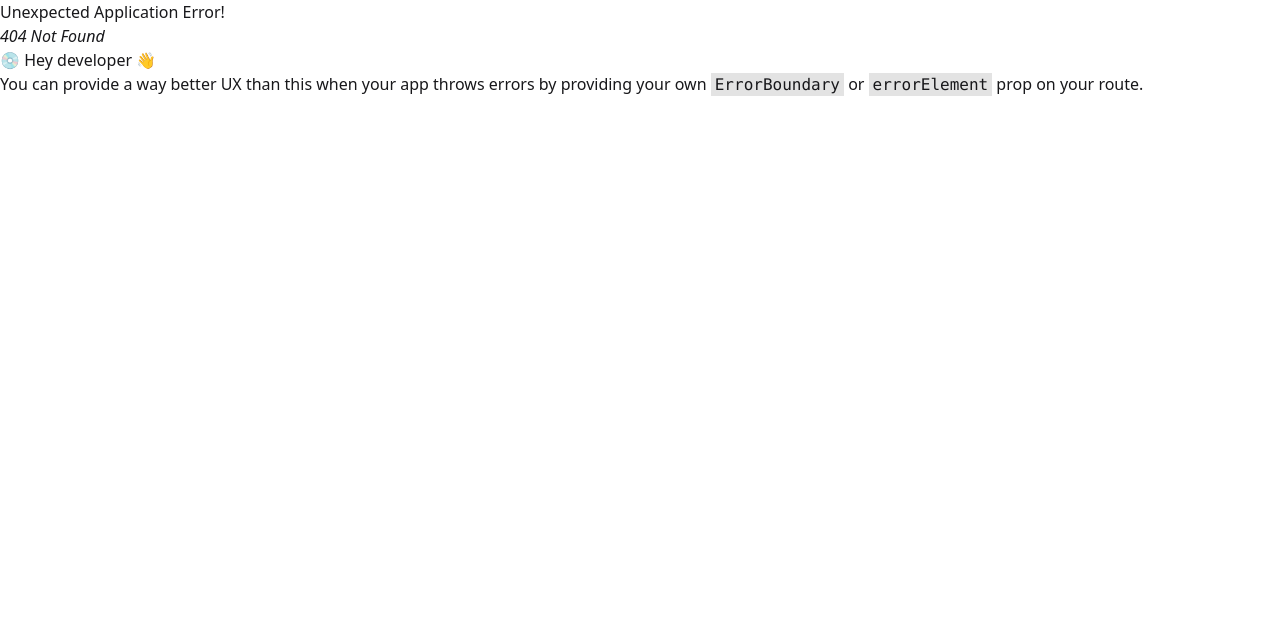
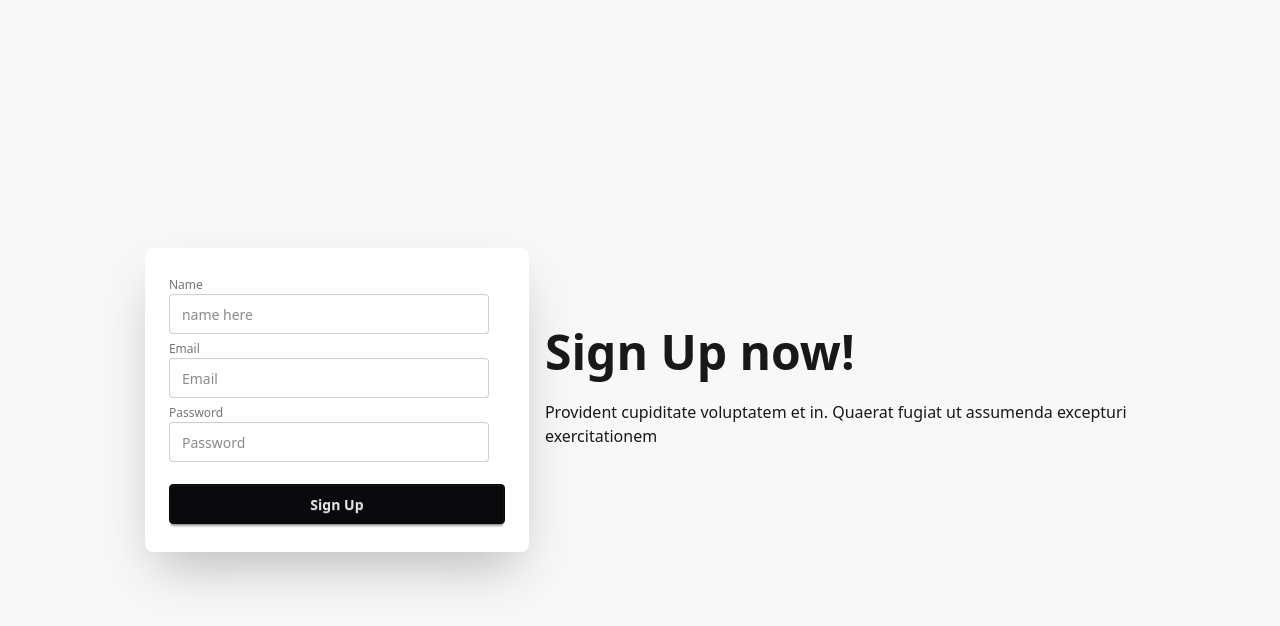
Before and after one commit to ismail-hasan/resturent-client, a React (Vite) app: page /signup in a window 1280 px wide. Before the commit this address had no page. Shown: the top 626 px of the page. Built offline with nearby package versions, Linux system fonts and the light colour scheme.

Commit message:
sign up add

```diff
--- a/package.json
+++ b/package.json
@@ -11,6 +11,7 @@
   },
   "dependencies": {
     "@tailwindcss/vite": "^4.0.14",
+    "firebase": "^11.5.0",
     "react": "^19.0.0",
     "react-dom": "^19.0.0",
     "react-responsive-carousel": "^3.2.23",
--- /dev/null
+++ b/src/FireBase/FireBase.init.jsx
@@ -0,0 +1,21 @@
+// Import the functions you need from the SDKs you need
+import { initializeApp } from "firebase/app";
+import { getAuth } from "firebase/auth";
+// TODO: Add SDKs for Firebase products that you want to use
+// https://firebase.google.com/docs/web/setup#available-libraries
+
+// Your web app's Firebase configuration
+const firebaseConfig = {
+  apiKey: import.meta.env.VITE_apiKey,
+  authDomain: import.meta.env.VITE_authDomain,
+  projectId: import.meta.env.VITE_projectId,
+  storageBucket: import.meta.env.VITE_storageBucket,
+  messagingSenderId: import.meta.env.VITE_messagingSenderId,
+  appId: import.meta.env.VITE_appId
+};
+
+// Initialize Firebase
+const app = initializeApp(firebaseConfig);
+const auth = getAuth(app)
+
+export default auth
--- a/src/Layout/Layout.jsx
+++ b/src/Layout/Layout.jsx
@@ -6,14 +6,15 @@ import Footer from '../Shared/Footer';
 const Layout = () => {
 
     const loginLocation = useLocation()
-    console.log(loginLocation)
+
+    const noLoginRegister = loginLocation.pathname === "/login" || loginLocation.pathname === "/signup"
 
     return (
         <div>
 
-            {loginLocation.pathname === "/login" || <Navbar></Navbar>}
+            {noLoginRegister || <Navbar></Navbar>}
             <Outlet></Outlet>
-            {loginLocation.pathname === "/login" || <Footer></Footer>}
+            {noLoginRegister || <Footer></Footer>}
         </div>
     );
 };
--- a/src/Pages/Login/Login.jsx
+++ b/src/Pages/Login/Login.jsx
@@ -1,16 +1,34 @@
-import React from 'react';
+import React, { useEffect, useRef } from 'react';
+import { loadCaptchaEnginge, LoadCanvasTemplate, LoadCanvasTemplateNoReload, validateCaptcha } from 'react-simple-captcha';
+const Login = () => {
 
-const Login = () => {
+    const inputCaptcha = useRef()
+
+
+    useEffect(() => {
+
+        loadCaptchaEnginge(6)
+    }, [])
+
+
+
 
     const handleLogin = e => {
 
         e.preventDefault()
         const email = e.target.email.value
         const password = e.target.password.value
+        const captcha = inputCaptcha.current.value
 
-        const logInInfo = { email, password }
-        console.log(logInInfo)
+        if (validateCaptcha(captcha) == true) {
+            const logInInfo = { email, password }
+            console.log(logInInfo)
+        }
+
     }
+
+
+
 
 
     return (
@@ -25,11 +43,21 @@ const Login = () => {
                 <div className="card bg-base-100 w-full max-w-sm shrink-0 shadow-2xl">
                     <form onSubmit={handleLogin} className="card-body">
                         <fieldset className="fieldset">
-                            <label className="fieldset-label">Email</label>
-                            <input type="email" name='email' className="input" placeholder="Email" />
-                            <label className="fieldset-label">Password</label>
-                            <input name='password' type="password" className="input" placeholder="Password" />
-                            <div><a className="link link-hover">Forgot password?</a></div>
+                            <div>
+                                <label className="fieldset-label">Email</label>
+                                <input required type="email" name='email' className="input" placeholder="Email" />
+                            </div>
+
+                            <div>
+                                <label className="fieldset-label">Password</label>
+                                <input required name='password' type="password" className="input" placeholder="Password" />
+                            </div>
+
+                            <div>
+                                <LoadCanvasTemplate />
+                                <input required ref={inputCaptcha} name='captcha' type="text" className="input" placeholder="Type Captcha" />
+                            </div>
+
                             <button className="btn btn-neutral mt-4">Login</button>
                         </fieldset>
                     </form>
--- a/src/Pages/Order/Order.jsx
+++ b/src/Pages/Order/Order.jsx
@@ -13,7 +13,6 @@ const Order = () => {
     const categoryData = ["salad", 'pizza', 'soups', 'dessert', 'drinks']
     const inisialData = categoryData.indexOf(category)
 
-    console.log(category)
     const [tabIndex, setTabIndex] = useState(inisialData);
 
     const offered = menu.filter(p => p.category === "offered")
--- a/src/Pages/Order/SingleCard.jsx
+++ b/src/Pages/Order/SingleCard.jsx
@@ -2,7 +2,6 @@ import React from 'react';
 
 const SingleCard = ({ singleCard }) => {
 
-    console.log(singleCard)
     const { image, name, price, recipe } = singleCard
     return (
         <div className="card bg-base-100 shadow-sm">
--- /dev/null
+++ b/src/Pages/SignUp/SignUp.jsx
@@ -0,0 +1,39 @@
+import React from 'react';
+
+const SignUp = () => {
+    return (
+        <div className="hero bg-base-200 min-h-screen">
+            <div className="hero-content flex-col lg:flex-row-reverse">
+                <div className="text-center lg:text-left">
+                    <h1 className="text-5xl font-bold">Sign Up now!</h1>
+                    <p className="py-6">
+                        Provident cupiditate voluptatem et in. Quaerat fugiat ut assumenda excepturi exercitationem
+                    </p>
+                </div>
+                <div className="card bg-base-100 w-full max-w-sm shrink-0 shadow-2xl">
+                    <form className="card-body">
+                        <fieldset className="fieldset">
+                            <div>
+                                <label className="fieldset-label">Name</label>
+                                <input  type="name" name='name' className="input" placeholder="name here" />
+                            </div>
+                            <div>
+                                <label className="fieldset-label">Email</label>
+                                <input  type="email" name='email' className="input" placeholder="Email" />
+                            </div>
+
+                            <div>
+                                <label className="fieldset-label">Password</label>
+                                <input  name='password' type="password" className="input" placeholder="Password" />
+                            </div>
+
+                            <button className="btn btn-neutral mt-4">Sign Up</button>
+                        </fieldset>
+                    </form>
+                </div>
+            </div>
+        </div>
+    );
+};
+
+export default SignUp;
--- /dev/null
+++ b/src/Providers/AuthProvider.jsx
@@ -0,0 +1,22 @@
+import React, { createContext, useState } from 'react';
+
+
+
+export const AuthContext = createContext(null)
+const AuthProvider = ({ children }) => {
+    const [user, setUser] = useState({ name: "ismail" })
+    const [loading, setLoading] = useState(true)
+
+    const authInfo = {
+        user,
+        loading
+    }
+
+    return (
+        <AuthContext.Provider value={authInfo}>
+            {children}
+        </AuthContext.Provider>
+    );
+};
+
+export default AuthProvider;
--- a/src/Routes/Rotues.jsx
+++ b/src/Routes/Rotues.jsx
@@ -4,6 +4,7 @@ import HomeLayout from "../Pages/HomePage/HomeLayout";
 import MenuPage from "../Pages/MenuPages.jsx/MenuPage";
 import Order from "../Pages/Order/Order";
 import Login from "../Pages/Login/Login";
+import SignUp from "../Pages/SignUp/SignUp";
 
 const router = createBrowserRouter([
 
@@ -26,6 +27,10 @@ const router = createBrowserRouter([
             {
                 path: "/login",
                 element: <Login></Login>,
+            },
+            {
+                path: "/signup",
+                element: <SignUp></SignUp>,
             }
         ]
     }
--- a/src/Shared/Navbar.jsx
+++ b/src/Shared/Navbar.jsx
@@ -1,7 +1,11 @@
-import React from 'react';
+import React, { useContext } from 'react';
 import { Link } from 'react-router-dom';
+import { AuthContext } from '../Providers/AuthProvider';
 
 const Navbar = () => {
+    const { user } = useContext(AuthContext)
+
+    console.log(user)
 
     const link =
         <>
@@ -10,7 +14,7 @@ const Navbar = () => {
             <li><Link to={"/menu"}>menu</Link></li>
             <li><Link to={"/oder/salad"}>Order</Link></li>
             <li><Link to={"/login"}>Login</Link></li>
-            <li><Link to={"/register"}>Register</Link></li>
+            <li><Link to={"/signup"}>Sign Up</Link></li>
         </>
 
     return (
--- a/src/main.jsx
+++ b/src/main.jsx
@@ -4,11 +4,14 @@ import './index.css'
 import App from './App.jsx'
 import { RouterProvider } from 'react-router-dom'
 import router from './Routes/Rotues.jsx'
+import AuthProvider from './Providers/AuthProvider.jsx'
 
 createRoot(document.getElementById('root')).render(
   <StrictMode>
-    <div className='max-w-7xl mx-auto'>
-      <RouterProvider router={router}></RouterProvider>
-    </div>
+    <AuthProvider>
+      <div className='max-w-7xl mx-auto'>
+        <RouterProvider router={router}></RouterProvider>
+      </div>
+    </AuthProvider>
   </StrictMode>,
 )
```
Also changed, not shown: 1 other file (tests, documents, lock files or other folders).
